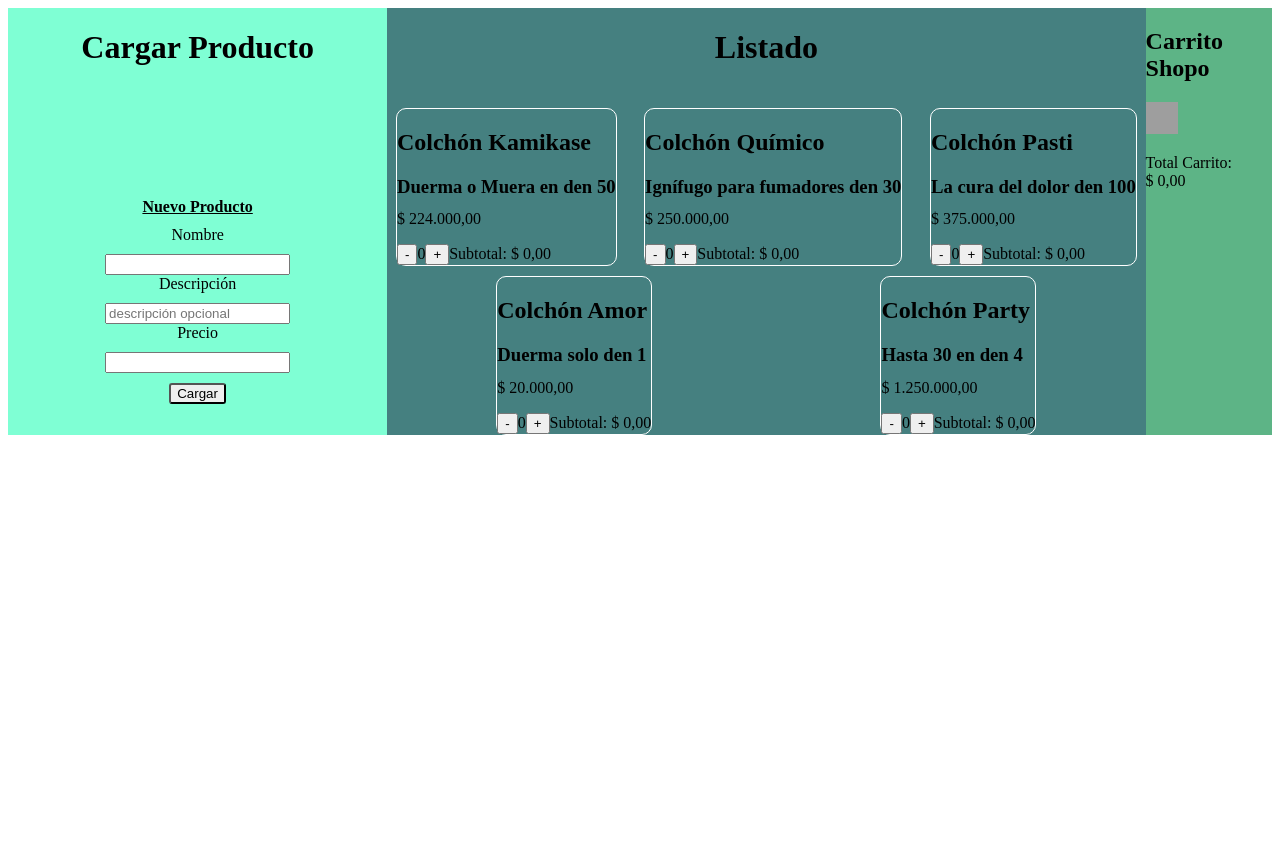
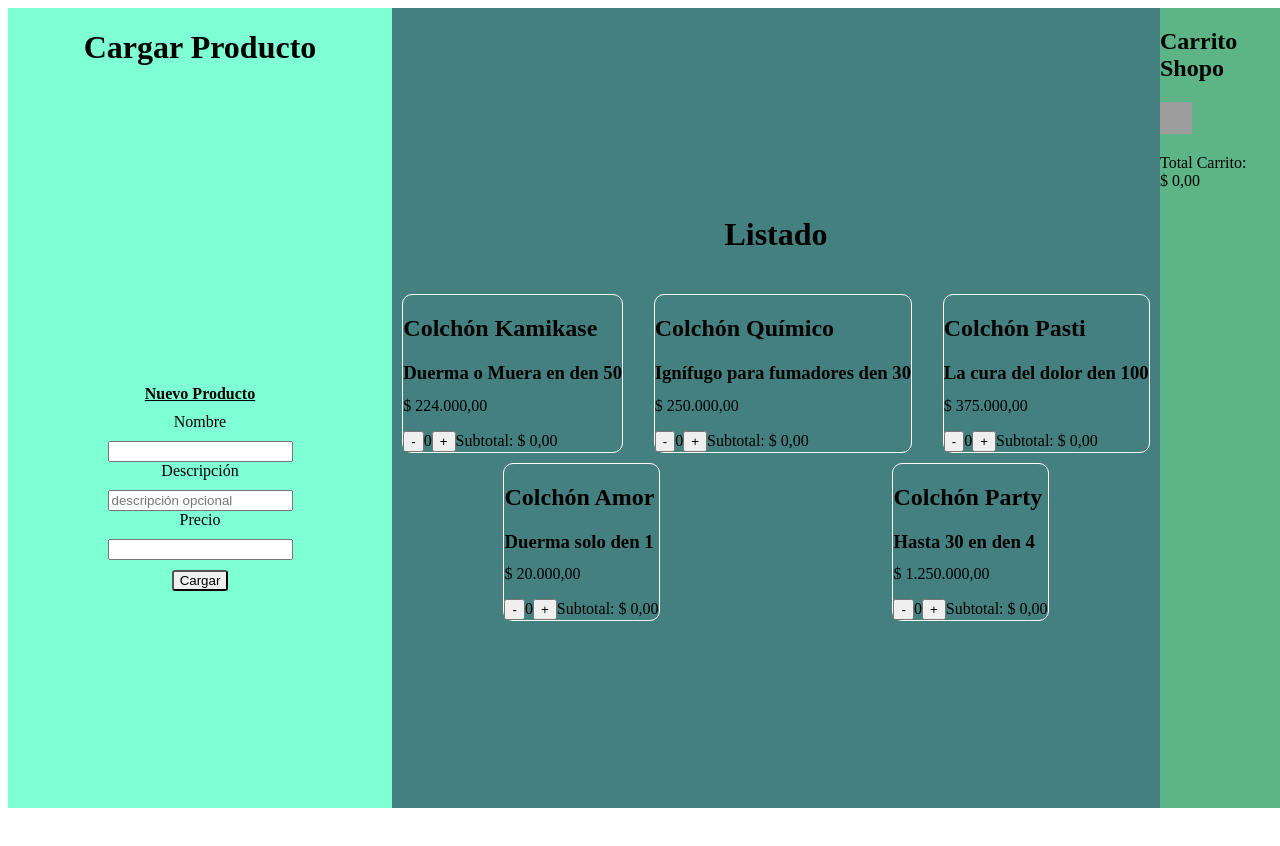
Before and after one commit to LucasEscribe/CarritoShopa, a React (Vite) app in the folder carritoShopa/: page / in a window 1280 px wide. Shown: the top 846 px of the page. Before the commit the page ends 800 px from the top, so only its background shows below. Built offline with nearby package versions, Linux system fonts and the light colour scheme; grey boxes are pictures that could not be loaded.

Commit message:
Estilo Libre

```diff
--- a/carritoShopa/src/app/screens/Home/index.tsx
+++ b/carritoShopa/src/app/screens/Home/index.tsx
@@ -4,7 +4,8 @@ import Product from "../../components/Product/Product";
 import LoadProduct from "../../components/Product/LoadProduct";
 import Total from "../../components/Cart/Total";
 
-import "./styles.modules.css";
+
+import styles from "./styles.module.css";
 import "../../../global.css";
 
 
@@ -58,15 +59,15 @@ function App() {
 
   return (
     <main>
-      <div className="root">
-        <div className="side_left">
-          <h1 className="title_left">Cargar Producto</h1>
+      <div className={styles.root}>
+        <div className={styles.side_left}>
+          <h1 className={styles.title_left}>Cargar Producto</h1>
           <LoadProduct products={products} setProducts={setProducts} />
         </div>
 
-        <div className="center">
-          <h1 className="title_center">Listado</h1>
-          <div className="grid_products">
+        <div className={styles.center}>
+          <h1 className={styles.title_center}>Listado</h1>
+          <div className={styles.grid_products}>
             {products.map((product) => (
               <Product
                 key={product.id}
@@ -82,8 +83,8 @@ function App() {
           </div>
         </div>
 
-        <div className="side_right">
-          <h2 className="title_right">Carrito Shopo</h2>
+        <div className={styles.side_right}>
+          <h2 className={styles.title_right}>Carrito Shopo</h2>
           <Total subtotals={subtotals} />
         </div>
       </div>
--- a/carritoShopa/src/app/screens/Home/styles.modules.css
+++ b/carritoShopa/src/app/screens/Home/styles.module.css
@@ -1,7 +1,8 @@
 .root {
-    background-color: var(--general-background-color);
-    display: flex;
-
+  display: -webkit-box;
+  background-color: var(--general-background-color);
+  height: 100vh;
+  width: 100vw;
 }
 
 .side_left {
```
